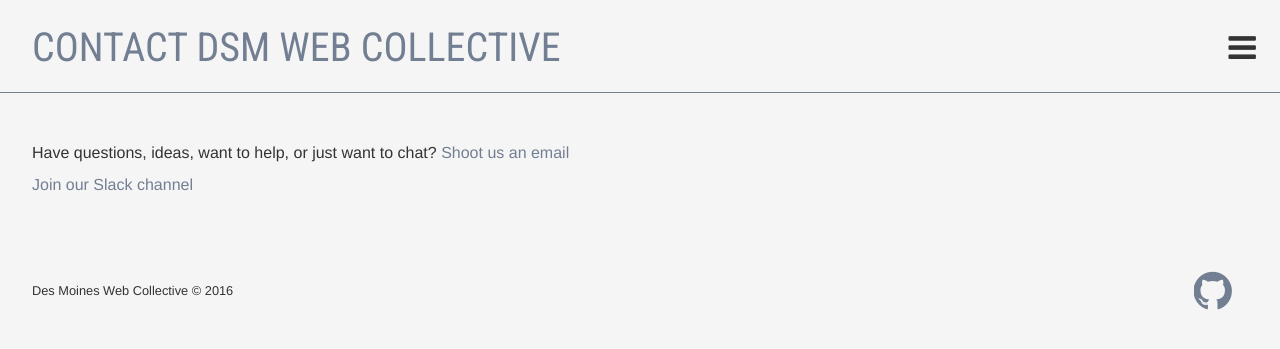
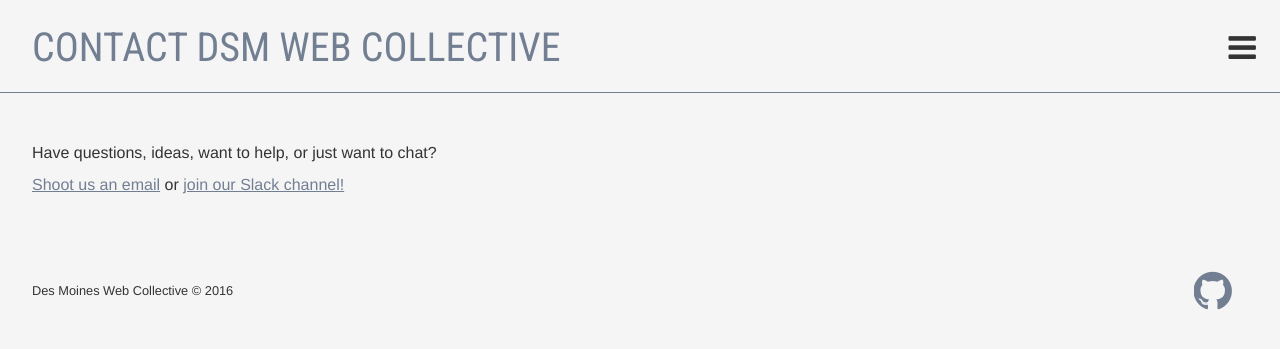
Before and after one commit to dsmwebcollective/dsmwebcollective.github.io, a Jekyll site: the page built from 09-contact.md, in a window 1280 px wide. Shown: the top 349 px of the page. Built offline with Jekyll 4.4.1, drawn with Linux system fonts in a browser that asks for light colours; nearby versions of some CDN libraries.

Commit message:
Tweaks to the color and link styles

```diff
--- a/09-contact.md
+++ b/09-contact.md
@@ -5,6 +5,6 @@ nav_title: Contact
 permalink: /contact/
 ---
 
-Have questions, ideas, want to help, or just want to chat? <a href="mailto:kjbrumm@gmail.com" target="_blank">Shoot us an email</a>
+Have questions, ideas, want to help, or just want to chat?
 
-<a href="http://dsmwebcollective.herokuapp.com" target="_blank">Join our Slack channel</a>
+<a href="mailto:kjbrumm@gmail.com" target="_blank">Shoot us an email</a> or <a href="http://dsmwebcollective.herokuapp.com" target="_blank">join our Slack channel!</a>
--- a/_sass/_main.scss
+++ b/_sass/_main.scss
@@ -7,7 +7,7 @@
 }
 
 html {
-    background: #f5f5f5;
+    background: $white;
 }
 
 body {
@@ -31,7 +31,7 @@ hr {
     width: 100%;
     margin: 2rem 0;
     border: 0;
-    background: #555555;
+    background: $secondary;
 }
 
 ul {
@@ -99,10 +99,6 @@ pre,
     white-space: normal;
 }
 
-.section {
-    // margin: 0 1.5rem;
-}
-
 .section--home {
     margin-top: -20px;
     height: 100vh;
@@ -143,6 +139,10 @@ pre,
 .section--page .page-content {
     padding: 1rem;
 
+    a {
+        text-decoration: underline;
+    }
+
     @media (min-width: $bp-s) {
         padding: 2rem;
     }
--- a/_sass/_variables.scss
+++ b/_sass/_variables.scss
@@ -1,7 +1,7 @@
 // Variables
 
 // Colors
-$white : #ffffff;
+$white : #f5f5f5;
 $black : #333333;
 $primary: #727E92;
 $primary-light: lighten($primary, 10%);
```
